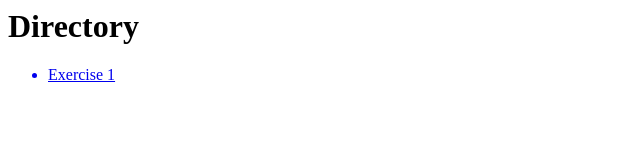
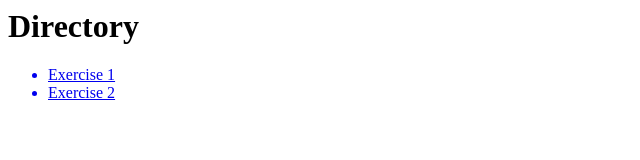
Before and after one commit to jackdweber/EECS_448_Lab3, a plain HTML site: page index.html in a window 1280 px wide. Shown: the full height of the page, 0-640 px from the left. Drawn offline with Linux system fonts and the light colour scheme.

Commit message:
Added exercise 2 to index

```diff
--- a/index.html
+++ b/index.html
@@ -7,6 +7,7 @@
         <h1>Directory</h1>
         <ul>
             <a href="./exercise1/password_validator.html"><li>Exercise 1</li></a>
+            <a href="./exercise2/slideshow.html"><li>Exercise 2</li></a>
         </ul>
     </body>
 </html>
```
